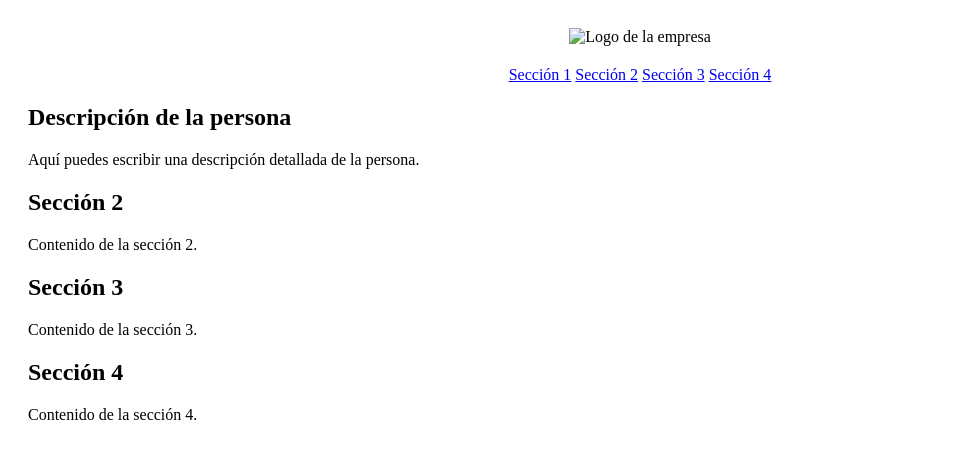
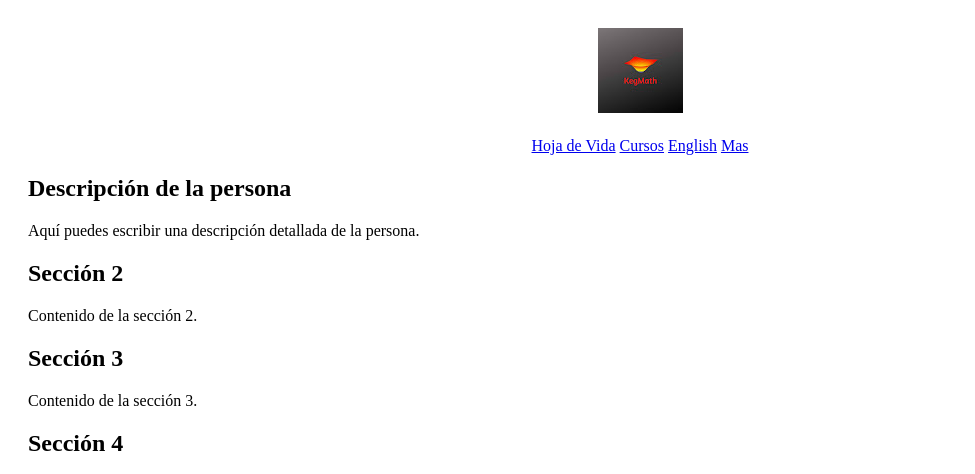
Before and after one commit to Matematikoua/Kegmath, a plain HTML site: page index.html in a window 1280 px wide. Shown: the top 474 px of the page, without its empty margins (0-975 px from the left). Drawn offline with Linux system fonts and the light colour scheme.

Commit message:
empece de 0

```diff
--- a/index.html
+++ b/index.html
@@ -24,13 +24,13 @@
 </head>
 <body>
     <header>
-        <img src="ruta-del-logo.png" alt="Logo de la empresa">
+        <img src="imagenes/logo.jpg" alt="Logo">
     </header>
     <nav>
-        <a href="#seccion1">Sección 1</a>
-        <a href="#seccion2">Sección 2</a>
-        <a href="#seccion3">Sección 3</a>
-        <a href="#seccion4">Sección 4</a>
+        <a href="#seccion1">Hoja de Vida</a>
+        <a href="#seccion2">Cursos</a>
+        <a href="#seccion3">English</a>
+        <a href="#seccion4">Mas</a>
     </nav>
     <section id="seccion1">
         <h2>Descripción de la persona</h2>
```
Also changed, not shown: imagenes/logo.jpg (added).
